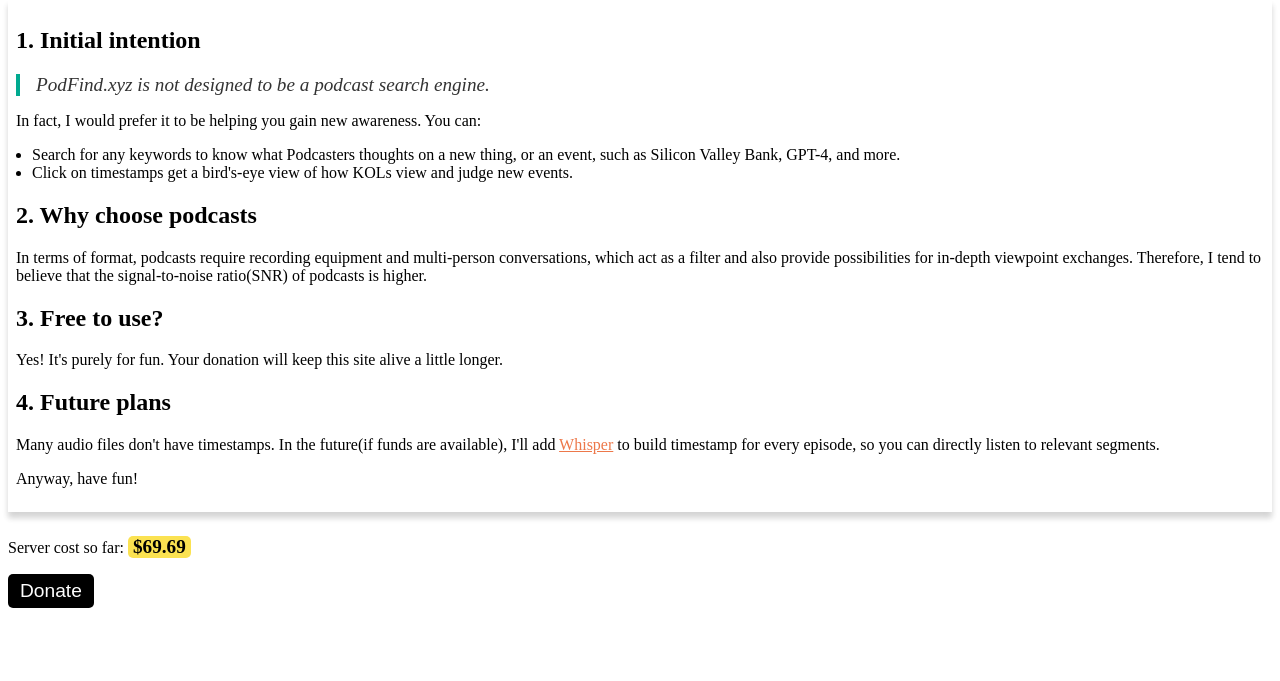
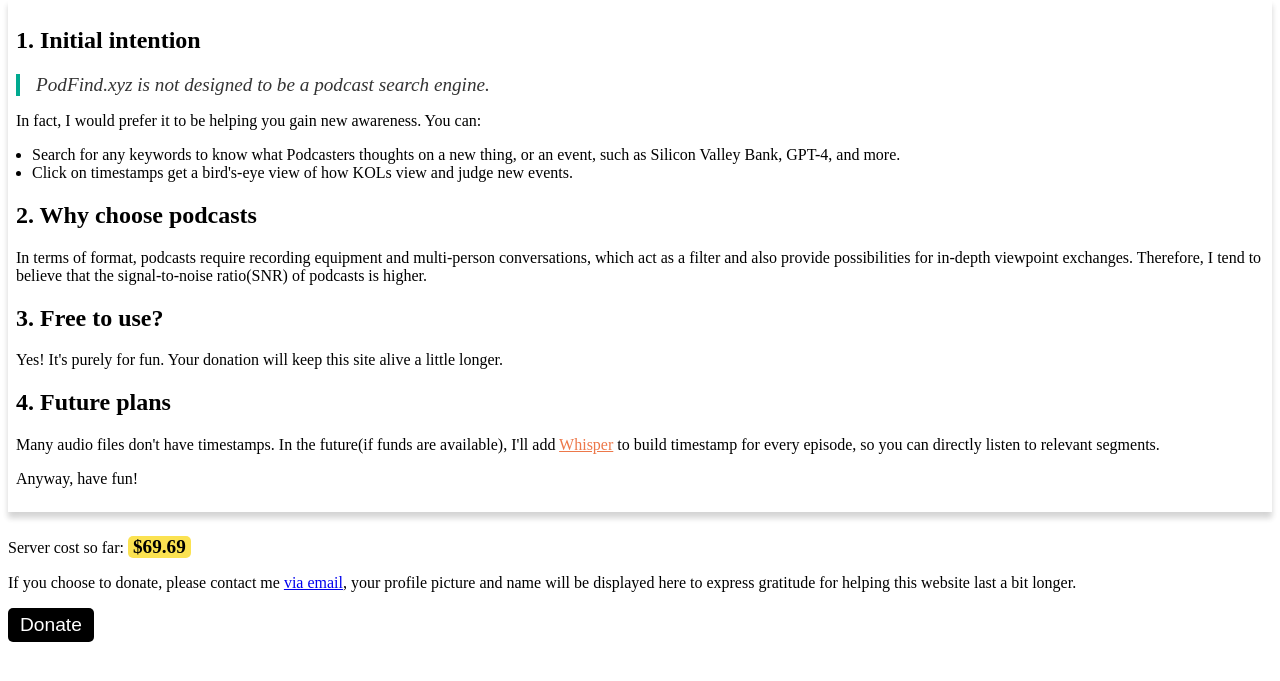
Before and after one commit to mazzzystar/PodFind, a Flask app: template Web/templates/about.html in a window 1280 px wide. Shown: the part 54-735 px from the top of the page. Run offline with Flask 3, Linux system fonts and the light colour scheme; the template is opened without the code that fills it, so the values that code supplies are empty.

Commit message:
update english hot query.

```diff
--- a/Web/static/about.js
+++ b/Web/static/about.js
@@ -130,8 +130,12 @@ function translateAboutPage() {
                 }
             },
             {
-                selector: ".donate-button",
+                selector: "#donation-message",
                 text: "捐赠"
+            },
+            {
+                selector: "#alipay-qr",
+                alt: "支付宝二维码"
             },
             {
                 selector: "#donation-methods a:nth-of-type(1)",
@@ -171,6 +175,19 @@ function translateAboutPage() {
     } else {
         calculateServerCost();
     }
+
+    updateDonationMessage();
+}
+
+function updateDonationMessage() {
+    const lang = navigator.language || navigator.userLanguage;
+    const message = document.getElementById('donation-message');
+
+    if (lang.startsWith('zh')) {
+        message.innerHTML = '如果你捐款，请务必<a href="mailto:myfancoo@gmail.com">邮件</a>联系我，你的头像和名字会在这里显示，以感谢你让它活得更久了一点。';
+    } else {
+        message.innerHTML = 'If you choose to donate, please contact me <a href="mailto:myfancoo@gmail.com">via email</a>, your profile picture and name will be displayed here to express gratitude for helping this website last a bit longer.';
+    }
 }
 
 // Call the functions when the page loads
--- a/Web/templates/about.html
+++ b/Web/templates/about.html
@@ -29,6 +29,10 @@
       .c2 { color: #FBE251; }
       .c3 { color: #00896C; }
       .c4 { color: #2EA9DF; }
+
+      #donation-message a {
+        text-decoration: underline;
+      }
 
       .donate-button {
         font-size: 1.2rem;
@@ -138,6 +142,10 @@
       Server cost so far: <span id="server-cost"></span>
     </p>
 
+    <p id="donation-message" class="mb-4 text-center">
+        If you choose to donate, please contact me <a href="mailto:myfancoo@gmail.com">via email</a>, and I'll add your profile to this page to show that your contribution is helping keep this website alive.
+    </p>
+
     <div class="text-center">
         <button onclick="showDonationOptions()" class="donate-button">Donate</button>
     </div>
--- a/Web/templates/index.html
+++ b/Web/templates/index.html
@@ -33,9 +33,9 @@
         <div class="overflow-hidden h-8 mb-2 text-center mt-2">
           <div class="scrollText">
                 <p class="inline h-8 bg-blue-200 cursor-pointer mx-2" onclick="setFancySentence(event)">GPT-4</p>
-                <p class="inline h-8 bg-purple-100 cursor-pointer mx-2" onclick="setFancySentence(event)">Blue Beetle</p>
+                <p class="inline h-8 bg-purple-100 cursor-pointer mx-2" onclick="setFancySentence(event)">Trump Prison</p>
                 <p class="inline h-8 bg-yellow-200 cursor-pointer mx-2" onclick="setFancySentence(event)">TikTok banned</p>
-                <p class="inline h-8 bg-red-200 cursor-pointer mx-2" onclick="setFancySentence(event)">Nashville shooting</p>
+                <p class="inline h-8 bg-red-200 cursor-pointer mx-2" onclick="setFancySentence(event)">Sakamoto Ryuichi</p>
                 <p class="inline h-8 bg-gray-100 cursor-pointer mx-2" onclick="setFancySentence(event)">The Last Of Us</p>
             </div>
         </div>
```
